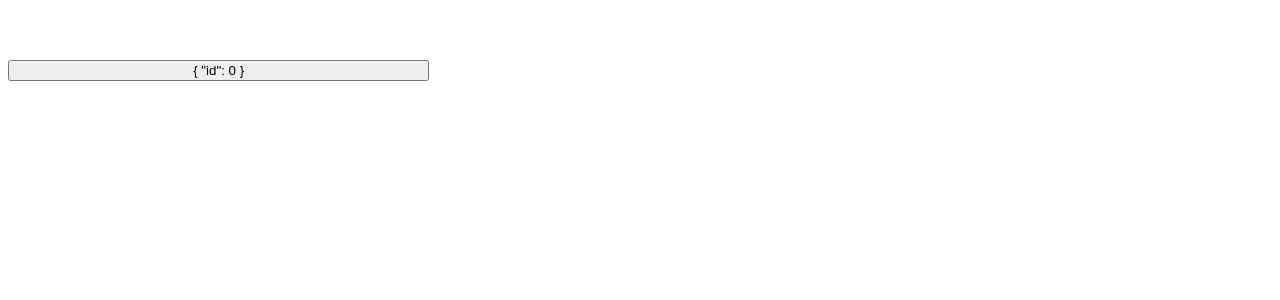
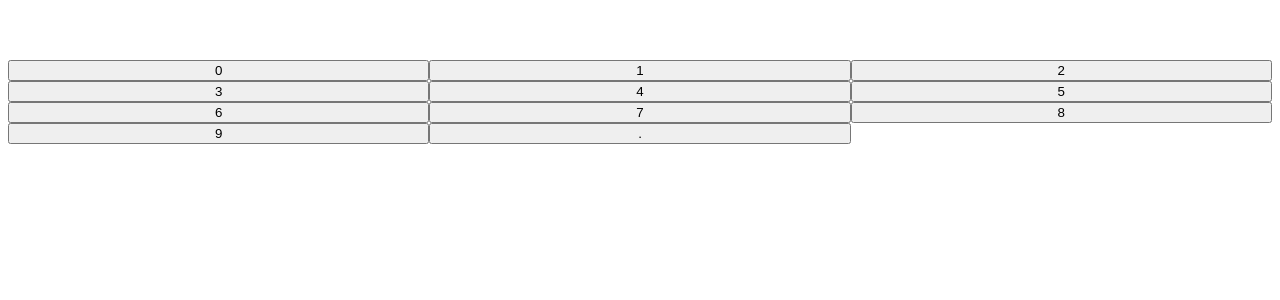
Before and after one commit to AumBhatt/vcalc-vue, a Vue app: page / in a window 1280 px wide. Shown: the top 300 px of the page. Built offline with nearby package versions, Linux system fonts and the light colour scheme.

Commit message:
Some stuff

```diff
--- a/src/components/Keys.vue
+++ b/src/components/Keys.vue
@@ -1,16 +1,15 @@
 <template>
-    <div id="function-keys"></div>
     <div
-        id="num-keys"
-        class="num-keys"
+        id="all-keys"
+        class="all-keys"
     >
         <button
-            v-for="key in numKeys"
-            :key="key"
-            class="active"
+            v-for="key in allKeys"
+            :key="key.id"
+            :class="[ key.keyType + key.keyValue]"
             @click="printKey(key)"
         >
-            {{ key }}
+            {{ key.keyValue }}
         </button>
     </div>
 </template>
@@ -20,14 +19,24 @@ export default {
     name: "Keys",
     data() {
         return {
-            numKeys: [
-                {id: 0, }
+            allKeys: [
+                {id: 0, keyValue: 0, keyType: "num"},
+                {id: 1, keyValue: 1, keyType: "num"},
+                {id: 2, keyValue: 2, keyType: "num"},
+                {id: 3, keyValue: 3, keyType: "num"},
+                {id: 4, keyValue: 4, keyType: "num"},
+                {id: 5, keyValue: 5, keyType: "num"},
+                {id: 6, keyValue: 6, keyType: "num"},
+                {id: 7, keyValue: 7, keyType: "num"},
+                {id: 8, keyValue: 8, keyType: "num"},
+                {id: 9, keyValue: 9, keyType: "num"},
+                {id: 10, keyValue: '.', keyType: "dec"},
             ]
         }
     },
     methods: {
         printKey(key) {
-            console.log(key)
+            console.log(key.keyValue, key.keyType)
         }
     }
 }
@@ -35,7 +44,7 @@ export default {
 
 <style>
 
-.num-keys {
+.all-keys {
     display: grid;
     grid-template-columns: repeat(3, 1fr);
 }
```
